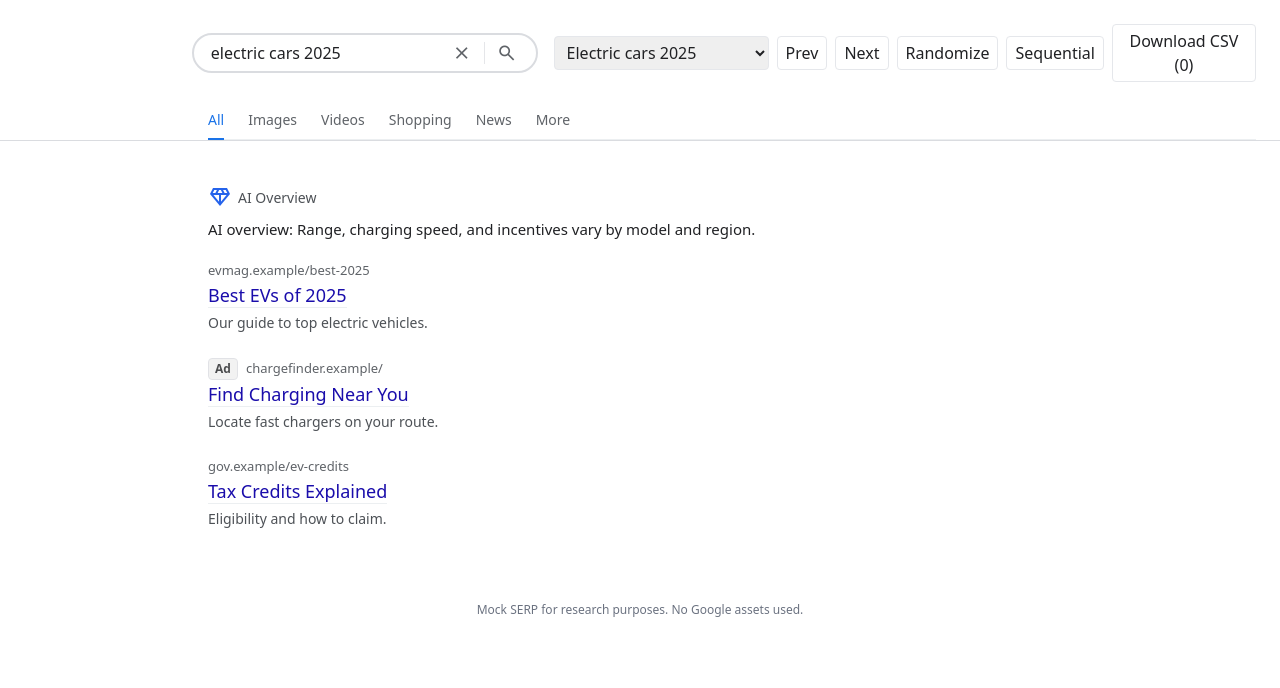
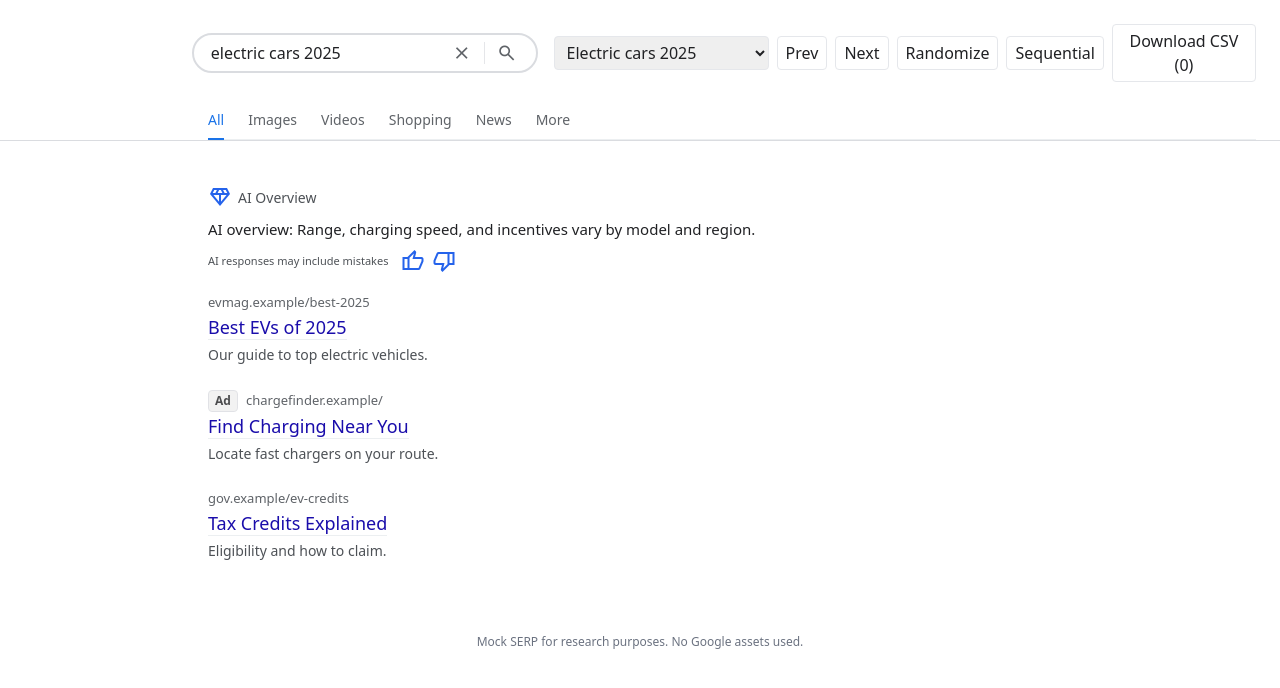
Before and after one commit to Eli-Roderick/Eli-Roderick.github.io, a React (Vite) app: page / in a window 1280 px wide. Shown: the top 688 px of the page. Built offline with nearby package versions, Linux system fonts and the light colour scheme.

Commit message:
AI Overview: show footer immediately when not truncated; left-align footer content with spacing

```diff
--- a/src/components/AIOverview.jsx
+++ b/src/components/AIOverview.jsx
@@ -27,8 +27,8 @@ export default function AIOverview({ text }) {
         </button>
       ) : null}
 
-      {/* Footer shows only when expanded */}
-      {expanded && (
+      {/* Footer: show immediately if not truncated; otherwise only when expanded */}
+      {(expanded || !wasTruncated) && (
         <>
           <div className="ai-footer">
             <div className="text-[11px]">AI responses may include mistakes</div>
@@ -37,7 +37,7 @@ export default function AIOverview({ text }) {
               <span className="material-symbols-outlined text-blue-600 cursor-pointer" title="Thumbs down" aria-label="Thumbs down">thumb_down</span>
             </div>
           </div>
-          {wasTruncated && (
+          {expanded && wasTruncated && (
             <button
               className="text-blue-600 hover:underline text-sm"
               onClick={() => setExpanded(false)}
--- a/src/index.css
+++ b/src/index.css
@@ -60,7 +60,7 @@
 .ai-card { background: transparent; border: none; border-radius: 0; box-shadow: none; max-width: 48rem; }
 .ai-header { padding: 0.25rem 0; font-size: 0.875rem; font-weight: 500; color: var(--muted); display: flex; align-items: center; gap: 6px; }
 .ai-body { padding: 0.25rem 0; font-size: 15px; line-height: 1.6; color: var(--text); }
-.ai-footer { display: flex; justify-content: space-between; align-items: center; padding: 0.25rem 0; color: var(--muted); font-size: 12px; }
+.ai-footer { display: flex; justify-content: flex-start; align-items: center; gap: 0.75rem; padding: 0.25rem 0; color: var(--muted); font-size: 12px; }
 .ai-actions { display: flex; gap: 0.5rem; }
 .icon-btn { display: inline-flex; align-items: center; justify-content: center; width: 28px; height: 28px; border-radius: 9999px; border: 1px solid var(--border); background: var(--card-bg); color: #1a73e8; cursor: pointer; }
 .icon-btn:hover { background: color-mix(in hsl, var(--card-bg), black 4%); }
```
